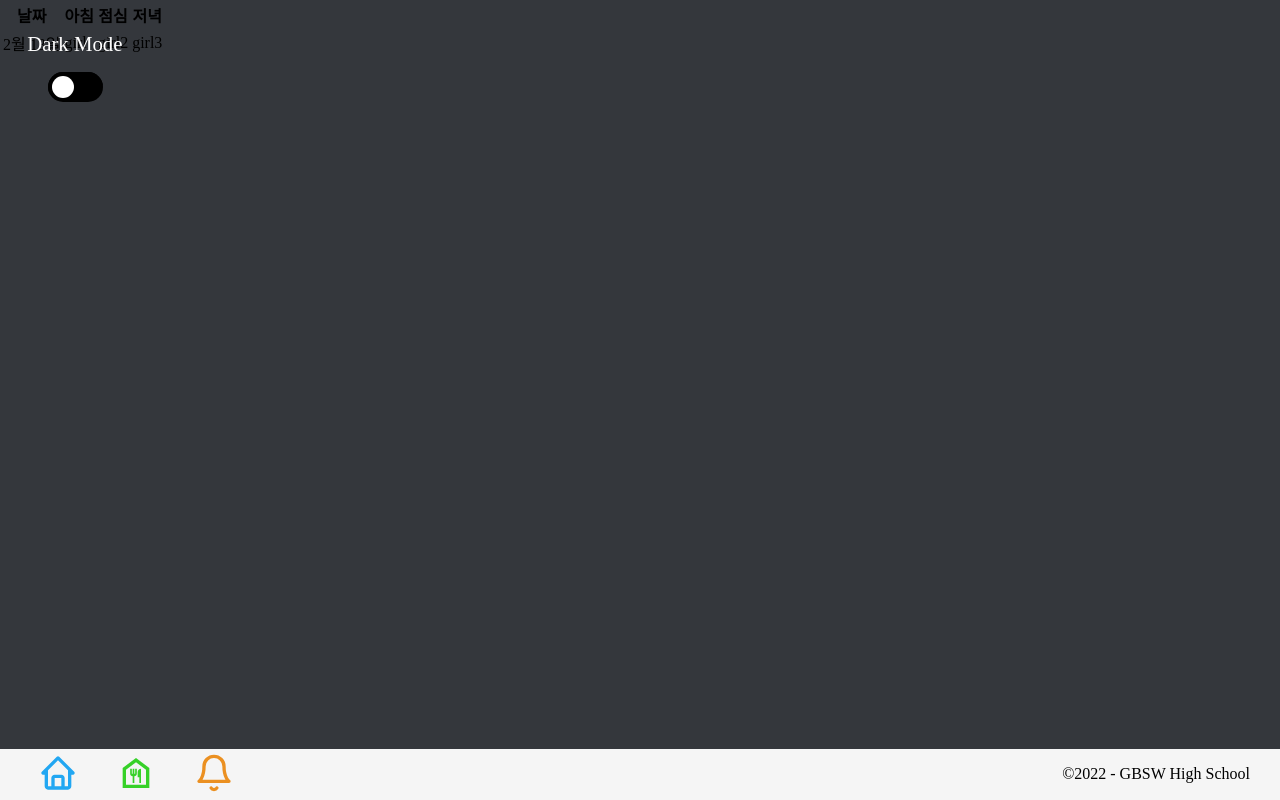
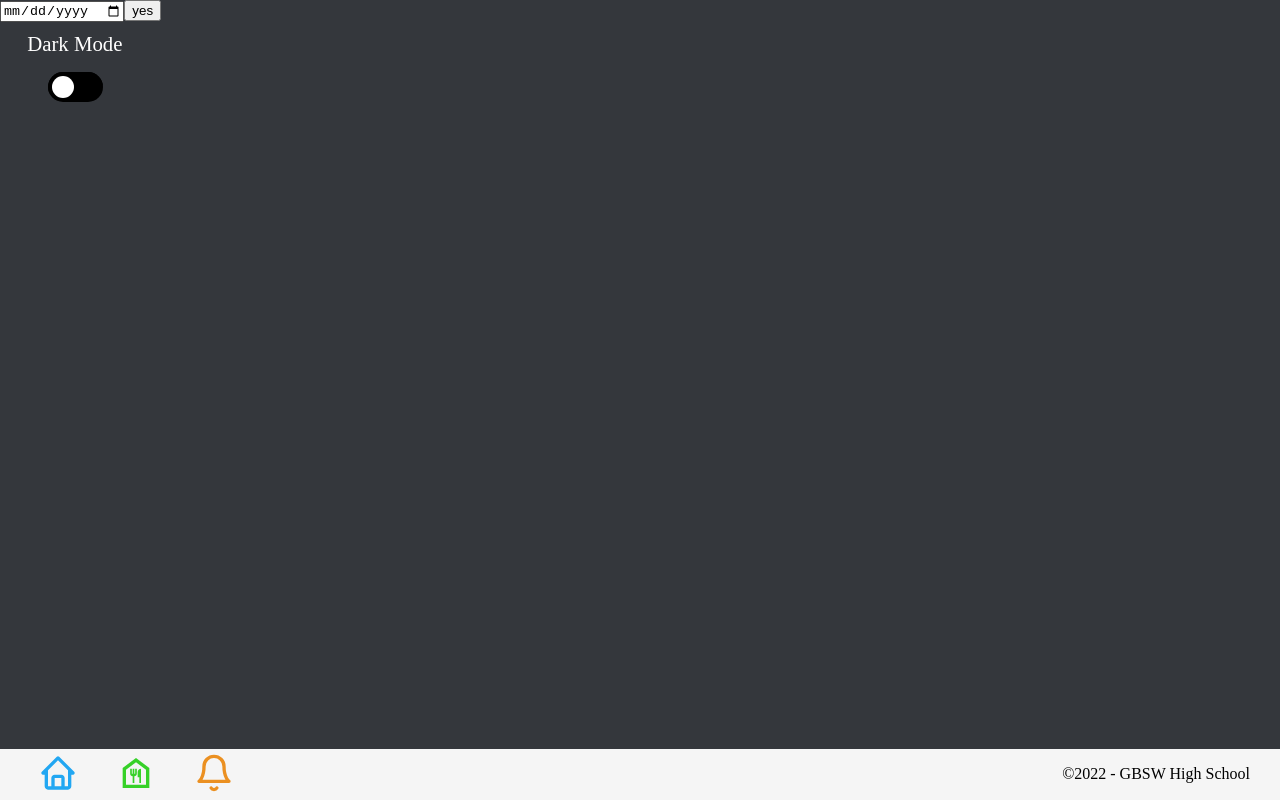
Before and after one commit to jinhyo-dev/Elec_blackboard, a React (Create React App) app: page /Food in a window 1280 px wide. Built offline with nearby package versions, Linux system fonts and the light colour scheme.

Commit message:
3/2 20:59 date input complete

```diff
--- a/src/pages/Food.js
+++ b/src/pages/Food.js
@@ -1,23 +1,22 @@
-import React from 'react';
-import '../styles/pages.css';
+import React, { useState } from 'react'
+import '../styles/pages.css'
 
-export default function food() {
+export default function Food() {
+  let today = new Date()
+  var year = today.getFullYear();
+  var month = ('0' + (today.getMonth() + 1)).slice(-2);
+  var day = ('0' + today.getDate()).slice(-2);
+  today = year + month + day
+  const [date, setDate] = useState("")
+  const delStr = /[^0-9]/g
+  const checkDate = () => {
+    console.log(date.replace(delStr, ''))
+    console.log(today)
+  }
   return (
     <div className='Food'>
-      <table className='FoodTable'>
-        <thead>
-          <th>날짜</th>
-          <th>아침</th>
-          <th>점심</th>
-          <th>저녁</th>
-        </thead>
-        <tr>
-          <td>2월 13일</td>
-          <td>girl</td>
-          <td>girl2</td>
-          <td>girl3</td>
-        </tr>
-      </table>
+      <input type='date' onChange={(e) => setDate(e.target.value)}></input>
+      <button onClick={checkDate}>yes</button>
     </div>
   )
 }
--- a/src/pages/Notice.js
+++ b/src/pages/Notice.js
@@ -1,10 +1,10 @@
 import React from 'react';
 import '../styles/pages.css';
 
-export default function notice() {
+export default function Notice() {
   return (
   <div className='middle-page'>
-    notice
+    Notice
   </div>
   )
 }
```
